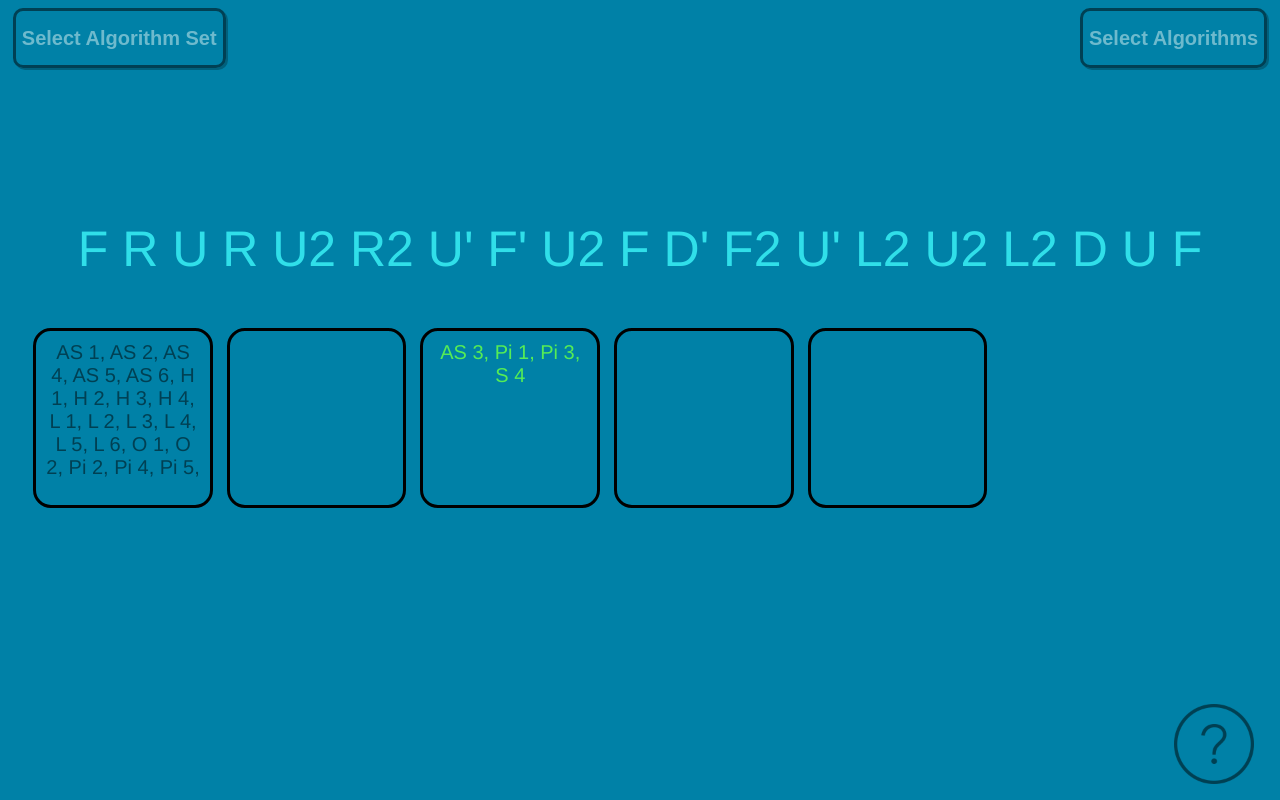
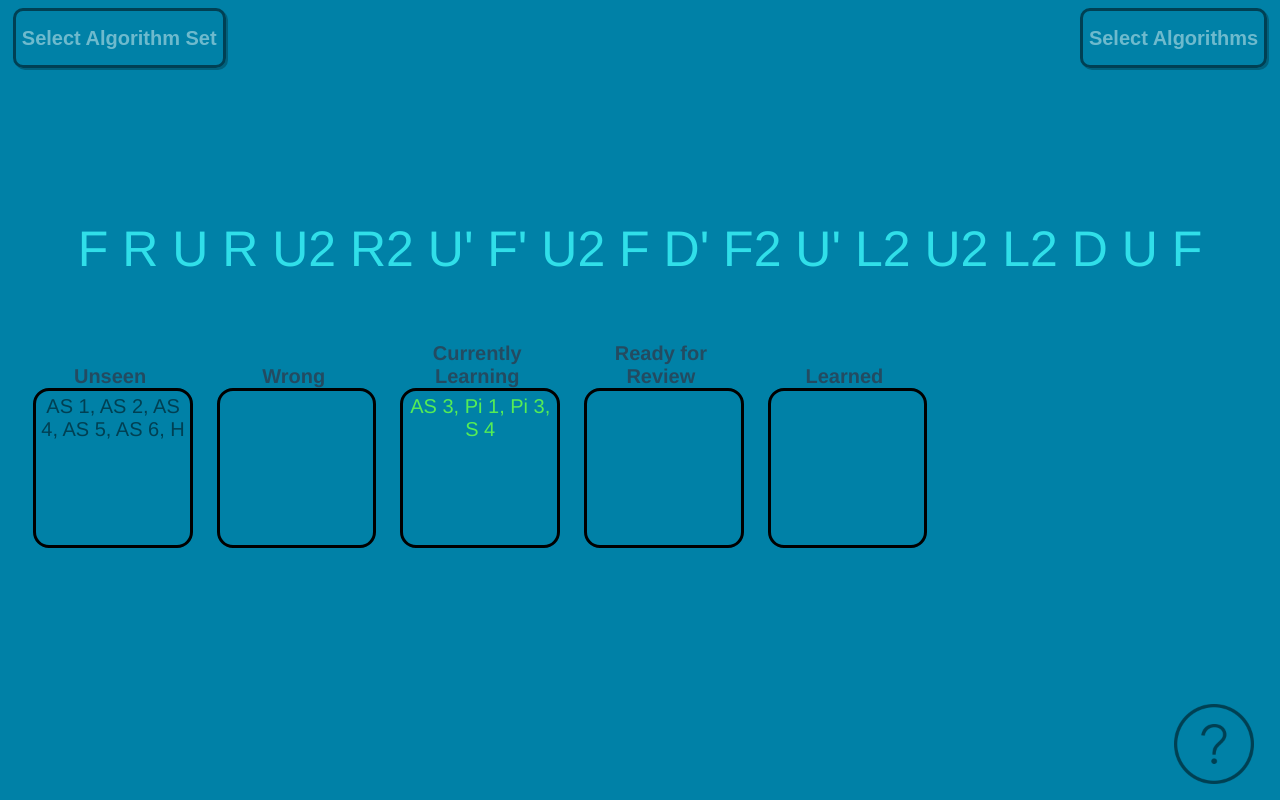
Before and after one commit to LeedsJohn/vue-algorithm-trainer, a Vue app: page / in a window 1280 px wide. Both pictures are taken after a click on the button "CMLL". Built offline with nearby package versions, Linux system fonts and the light colour scheme.

Commit message:
Add titles to boxes

```diff
--- a/src/components/scramble/DisplayBox.vue
+++ b/src/components/scramble/DisplayBox.vue
@@ -56,11 +56,11 @@ export default {
   flex-wrap: wrap;
   align-content: flex-start;
   justify-content: space-around;
-  width: 100%;
-  height: 100%;
+  width: 95%;
+  height: 95%;
   border: solid #000;
   border-radius: 10%;
-  padding: 10px;
+  padding: 2.5%;
   overflow: hidden;
 }
 
--- a/src/components/scramble/DisplayBoxes.vue
+++ b/src/components/scramble/DisplayBoxes.vue
@@ -1,7 +1,15 @@
 <template>
   <div class="boxes-container">
     <div v-for="i in 5" :key="i">
-      <display-box :algs="this.boxes[i-1]" :algTrainer="this.algTrainer"></display-box>
+      <div class="box-container">
+        <div class="title">
+          <h2>{{ titles[i - 1] }}</h2>
+        </div>
+        <display-box
+          :algs="this.boxes[i - 1]"
+          :algTrainer="this.algTrainer"
+        ></display-box>
+      </div>
     </div>
   </div>
 </template>
@@ -13,6 +21,17 @@ export default {
     DisplayBox,
   },
   props: ["algTrainer"],
+  data() {
+    return {
+      titles: [
+        "Unseen",
+        "Wrong",
+        "Currently Learning",
+        "Ready for Review",
+        "Learned",
+      ],
+    };
+  },
   computed: {
     boxes() {
       const arr = [];
@@ -27,8 +46,8 @@ export default {
   methods: {
     getClass(alg) {
       return alg;
-    }
-  }
+    },
+  },
 };
 </script>
 
@@ -36,29 +55,49 @@ export default {
 .boxes-container {
   display: grid;
   grid-template-columns: 25vw 25vw;
-  grid-template-rows: 25vw 25vw 25vw;
-  gap: 30px 30px;
+  grid-template-rows: repeat(3, calc(25vw + 3rem));
+  gap: 20px 20px;
   margin-left: 2%;
+}
+
+.box-container {
+  display: grid;
+  grid-template-rows: 3rem 25vw;
 }
 
 @media screen and (min-width: 600px) {
   .boxes-container {
     grid-template-columns: 16vw 16vw 16vw;
-    grid-template-rows: 16vw 16vw;
-    gap: 30px 30px;
+    grid-template-rows: repeat(2, calc(16vw + 3rem));
+  }
+
+  .box-container {
+    grid-template-rows: 3rem 16vw;
   }
 }
 
 @media screen and (min-width: 1000px) {
   .boxes-container {
     grid-template-columns: 12vw 12vw 12vw 12vw 12vw;
-    grid-template-rows: 12vw;
-    gap: 40px;
+    grid-template-rows: calc(12vw + 3rem);
+    gap: 30px;
+  }
+
+  .box-container {
+    display: grid;
+    grid-template-rows: 3rem 12vw;
   }
 }
 
-li {
-  list-style: none;
-  display: inline;
+.title {
+  display: flex;
+  justify-content: space-around;
+  align-items: flex-end;
+}
+
+.title h2 {
+  margin: 0;
+  font-size: 1rem;
+  filter: opacity(80%);
 }
 </style>
```
